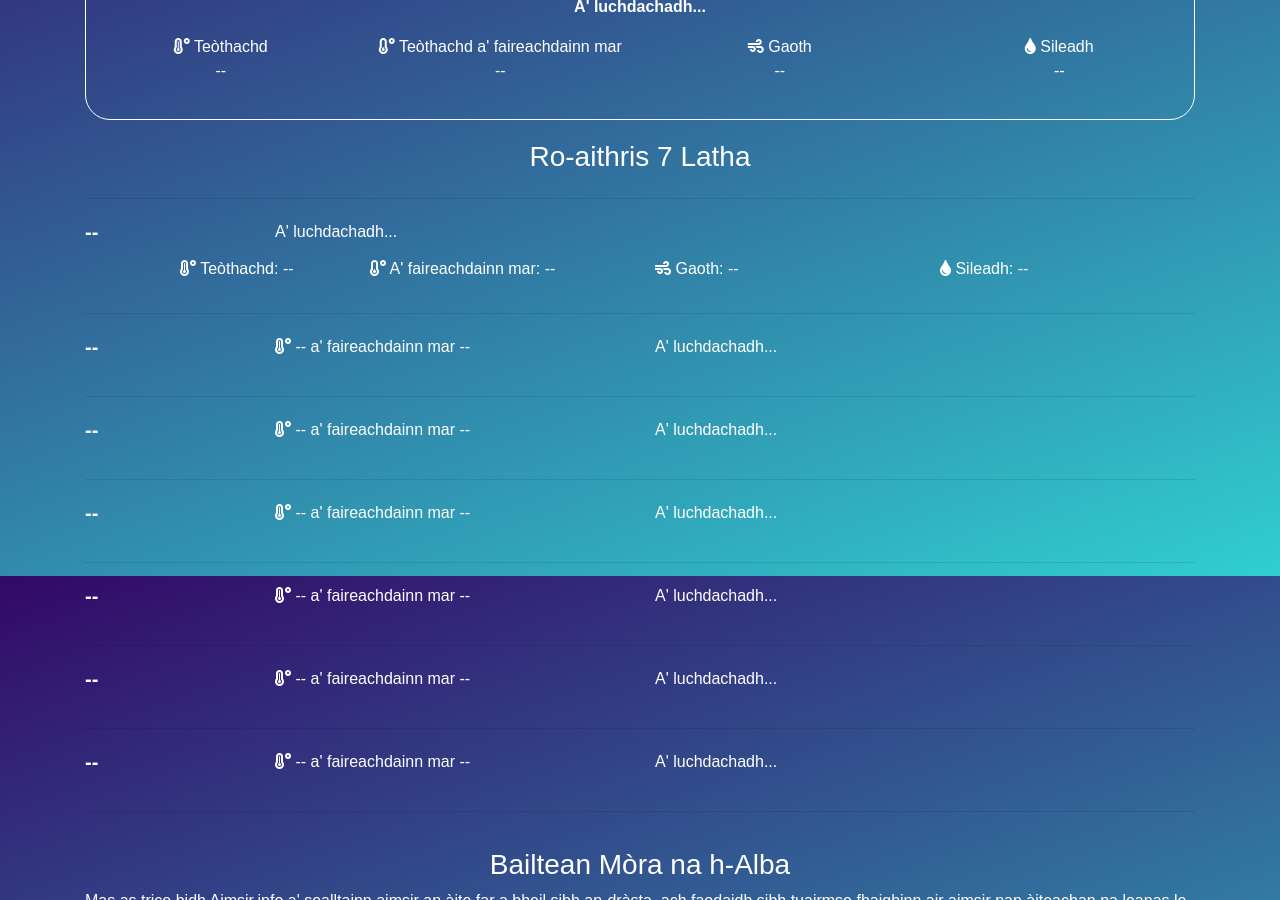
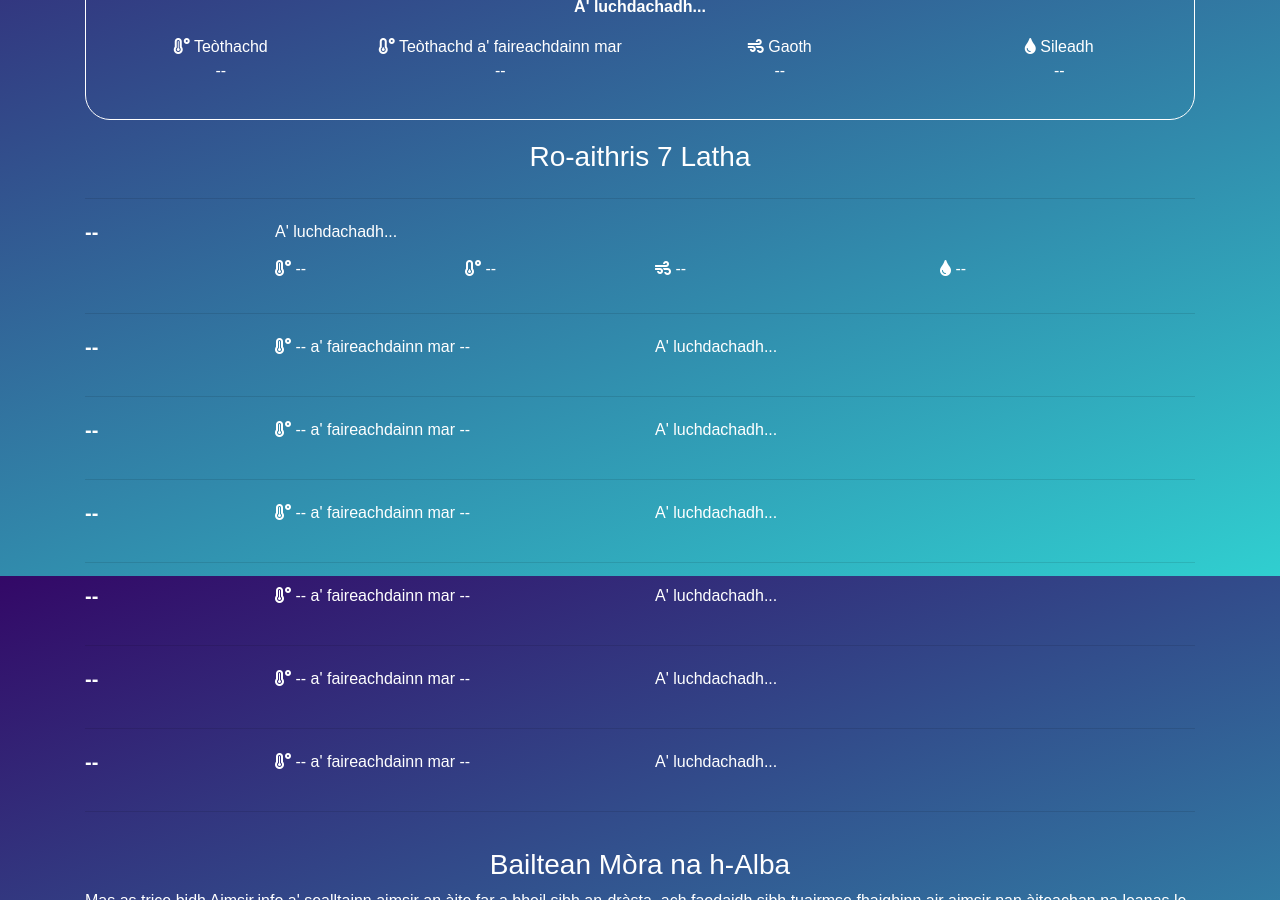
Before and after one commit to angeidheal/aimsir, a Jekyll site: the page built from index.html, in a window 1280 px wide and 900 px high, scrolled down 324 px. Built offline with Jekyll 4.4.1, drawn with Linux system fonts in a browser that asks for light colours; nearby versions of some CDN libraries; a script that is not in the unit is left out.

Commit message:
Update index.html

```diff
--- a/index.html
+++ b/index.html
@@ -50,17 +50,17 @@ title: Dachaigh
       </div>
 
       <div class="row">
-        <div class="col-md-2 offset-md-1">
-          <p class="daily-forecast"><strong><i class="fas fa-temperature-high"></i></strong> Teòthachd: <span class="day-1-temp">--</span>
+        <div class="col-md-2 offset-md-2">
+          <p class="daily-forecast"><strong><i class="fas fa-temperature-high"></i></strong> <span class="day-1-temp">--</span>
+        </div>
+        <div class="col-md-2">
+          <p class="daily-forecast"><strong><i class="fas fa-temperature-low"></i></strong> <span class="day-1-app-temp">--</span></p>
         </div>
         <div class="col-md-3">
-          <p class="daily-forecast"><strong><i class="fas fa-temperature-low"></i></strong> A' faireachdainn mar: <span class="day-1-app-temp">--</span></p>
+          <p class="daily-forecast"><strong><i class="fas fa-wind"></i></strong> <span class="day-1-wind">--</span></p>
         </div>
         <div class="col-md-3">
-          <p class="daily-forecast"><strong><i class="fas fa-wind"></i></strong> Gaoth: <span class="day-1-wind">--</span></p>
-        </div>
-        <div class="col-md-3">
-          <p class="daily-forecast"><strong><i class="fas fa-tint"></i></strong> Sileadh: <span class="day-1-precip">--</span></p>
+          <p class="daily-forecast"><strong><i class="fas fa-tint"></i></strong> <span class="day-1-precip">--</span></p>
         </div>
       </div>
 
```
